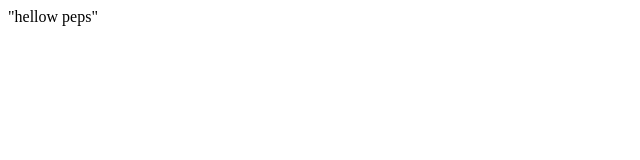
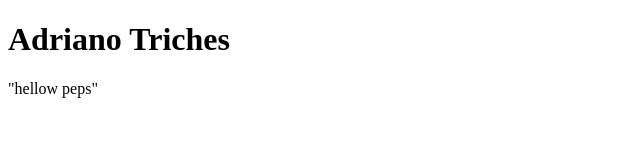
Before and after one commit to adrianomtriches/SpongeBob, a plain HTML site: page index.html in a window 1280 px wide. Shown: the whole page, without its empty margins (0-640 px from the left). Drawn offline with Linux system fonts and the light colour scheme.

Commit message:
added tittle

```diff
--- a/index.html
+++ b/index.html
@@ -4,6 +4,7 @@
 	<title></title>
 </head>
 <body>
+<H1>Adriano Triches</H1>
 "hellow peps"
 </body>
 </html>
```
